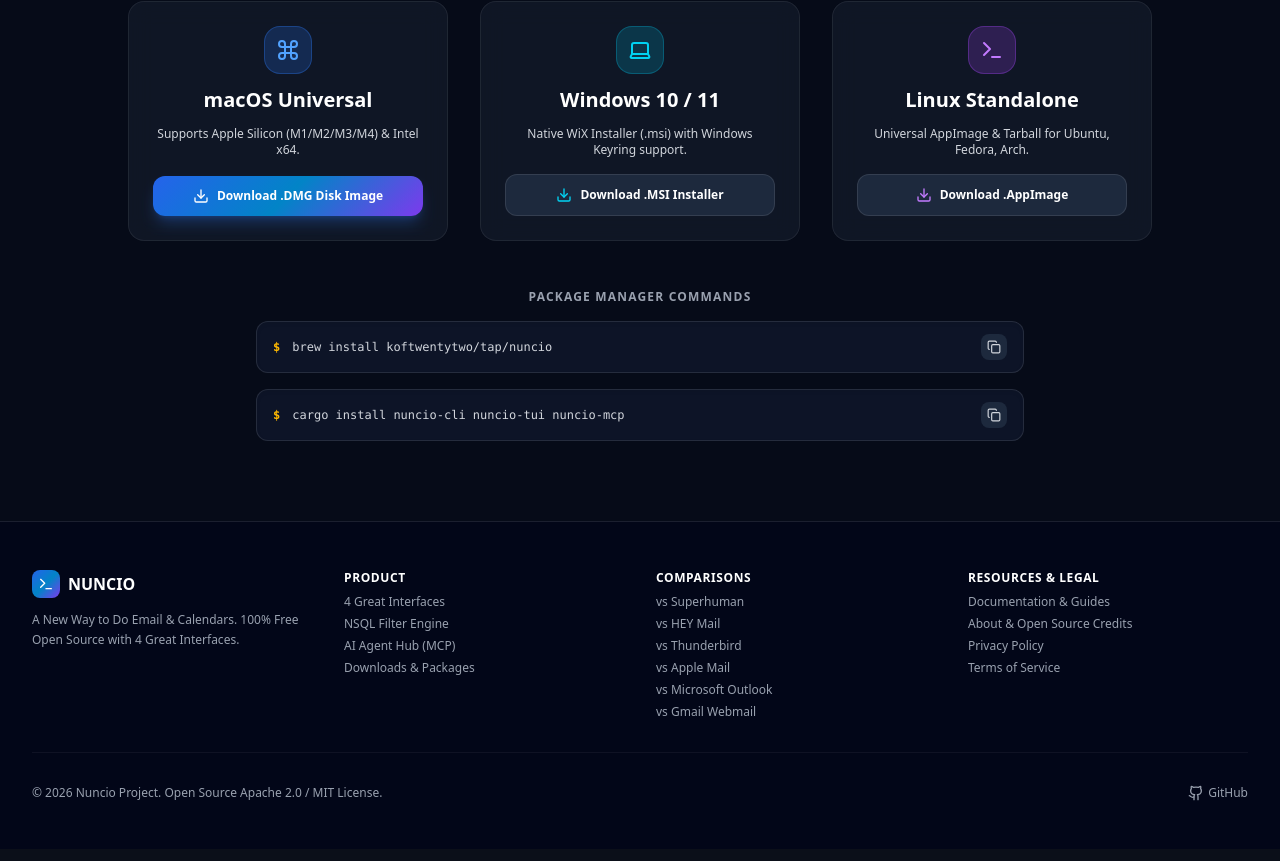
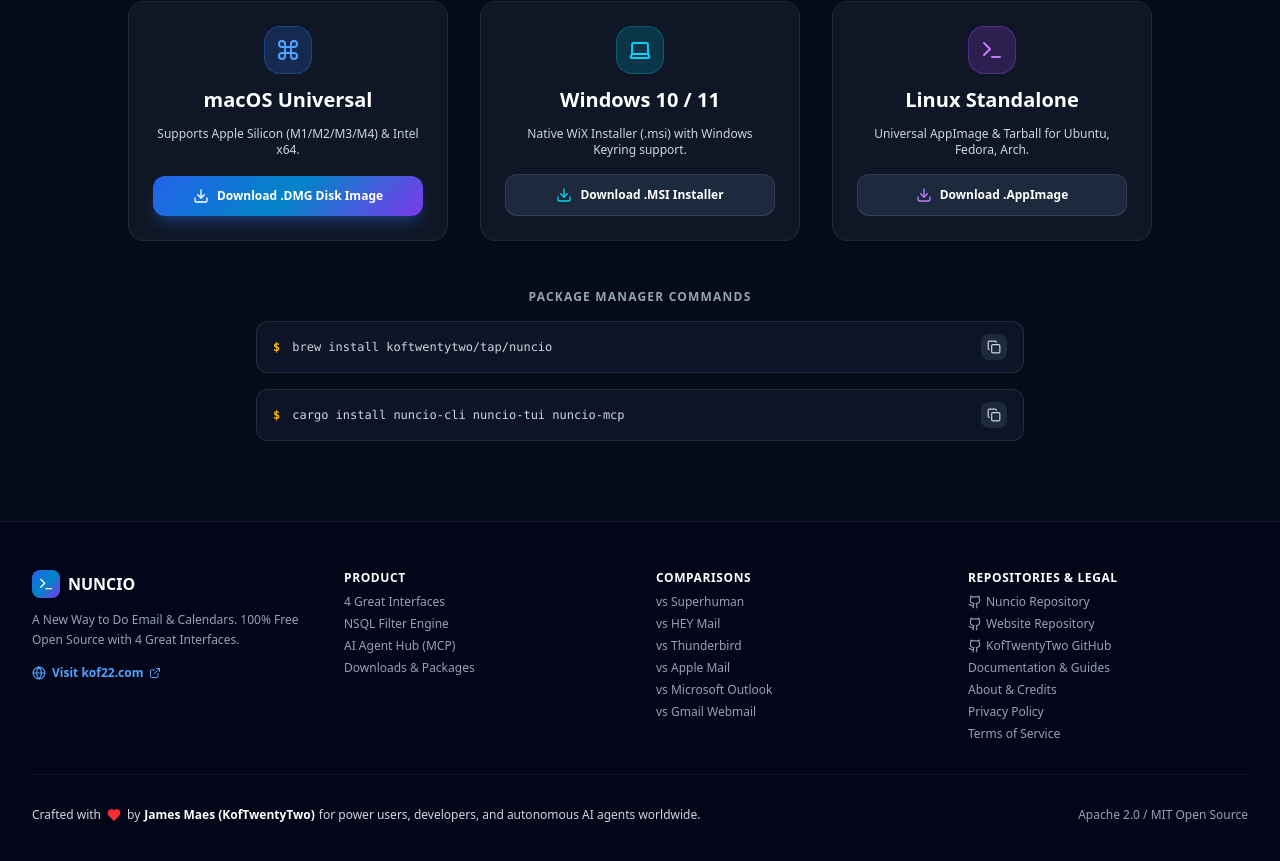
Before and after one commit to KofTwentyTwo/nuncio-website, a Next.js app: page / in a window 1280 px wide. Shown: the part 9485-10346 px from the top of the page. Built offline with nearby package versions, Linux system fonts and the light colour scheme.

Commit message:
feat(footer): add kof22.com link, James Maes (KofTwentyTwo) attribution, and GitHub repository links

```diff
--- a/src/components/Footer.tsx
+++ b/src/components/Footer.tsx
@@ -1,6 +1,6 @@
 import React from "react";
 import Link from "next/link";
-import { Terminal, Github, Heart } from "lucide-react";
+import { Terminal, Github, Heart, Globe, ExternalLink } from "lucide-react";
 
 export function Footer() {
   return (
@@ -18,6 +18,18 @@
             <p className="text-gray-400 text-xs leading-relaxed">
               A New Way to Do Email &amp; Calendars. 100% Free Open Source with 4 Great Interfaces.
             </p>
+            <div className="pt-1">
+              <a
+                href="https://kof22.com"
+                target="_blank"
+                rel="noopener noreferrer"
+                className="inline-flex items-center gap-1.5 text-xs text-blue-400 hover:text-blue-300 font-semibold"
+              >
+                <Globe className="w-3.5 h-3.5" />
+                Visit kof22.com
+                <ExternalLink className="w-3 h-3" />
+              </a>
+            </div>
           </div>
 
           {/* Product Links */}
@@ -44,12 +56,27 @@
             </ul>
           </div>
 
-          {/* Legal & About */}
+          {/* Legal & Repositories */}
           <div className="space-y-2">
-            <h4 className="text-white font-bold uppercase tracking-wider text-xs">Resources &amp; Legal</h4>
+            <h4 className="text-white font-bold uppercase tracking-wider text-xs">Repositories &amp; Legal</h4>
             <ul className="space-y-1.5 text-xs">
+              <li>
+                <a href="https://github.com/KofTwentyTwo/nuncio" target="_blank" rel="noopener noreferrer" className="hover:text-white transition-colors flex items-center gap-1">
+                  <Github className="w-3.5 h-3.5 text-gray-400" /> Nuncio Repository
+                </a>
+              </li>
+              <li>
+                <a href="https://github.com/KofTwentyTwo/nuncio-website" target="_blank" rel="noopener noreferrer" className="hover:text-white transition-colors flex items-center gap-1">
+                  <Github className="w-3.5 h-3.5 text-gray-400" /> Website Repository
+                </a>
+              </li>
+              <li>
+                <a href="https://github.com/KofTwentyTwo" target="_blank" rel="noopener noreferrer" className="hover:text-white transition-colors flex items-center gap-1">
+                  <Github className="w-3.5 h-3.5 text-gray-400" /> KofTwentyTwo GitHub
+                </a>
+              </li>
               <li><Link href="/docs" className="hover:text-white transition-colors">Documentation &amp; Guides</Link></li>
-              <li><Link href="/about" className="hover:text-white transition-colors">About &amp; Open Source Credits</Link></li>
+              <li><Link href="/about" className="hover:text-white transition-colors">About &amp; Credits</Link></li>
               <li><Link href="/privacy" className="hover:text-white transition-colors">Privacy Policy</Link></li>
               <li><Link href="/terms" className="hover:text-white transition-colors">Terms of Service</Link></li>
             </ul>
@@ -57,11 +84,18 @@
         </div>
 
         <div className="pt-8 border-t border-white/5 flex flex-col sm:flex-row items-center justify-between gap-4 text-xs">
-          <span>&copy; 2026 Nuncio Project. Open Source Apache 2.0 / MIT License.</span>
-          <div className="flex items-center gap-4">
-            <a href="https://github.com/KofTwentyTwo/nuncio" target="_blank" rel="noopener noreferrer" className="hover:text-white flex items-center gap-1">
-              <Github className="w-4 h-4" /> GitHub
+          <div className="flex items-center gap-1 text-gray-300">
+            <span>Crafted with</span>
+            <Heart className="w-3.5 h-3.5 text-red-500 fill-current mx-0.5 inline-block" />
+            <span>by</span>
+            <a href="https://kof22.com" target="_blank" rel="noopener noreferrer" className="font-bold text-white hover:text-blue-400 transition-colors">
+              James Maes (KofTwentyTwo)
             </a>
+            <span>for power users, developers, and autonomous AI agents worldwide.</span>
+          </div>
+
+          <div className="flex items-center gap-4 text-gray-400">
+            <span>Apache 2.0 / MIT Open Source</span>
           </div>
         </div>
       </div>
```
